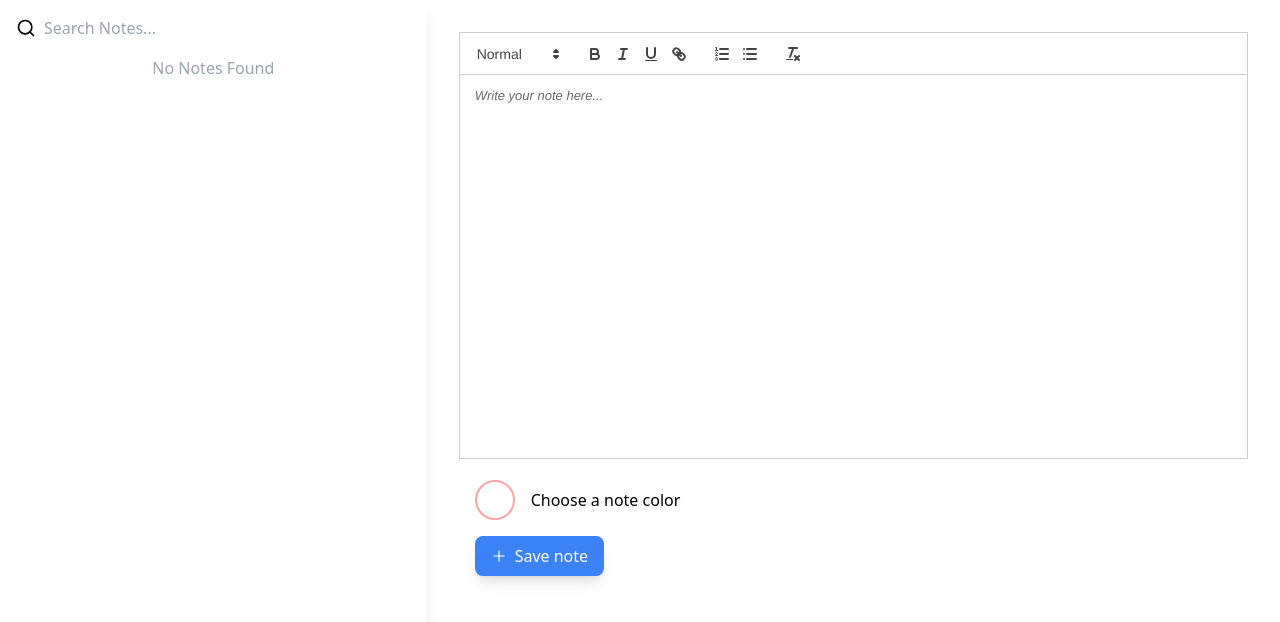
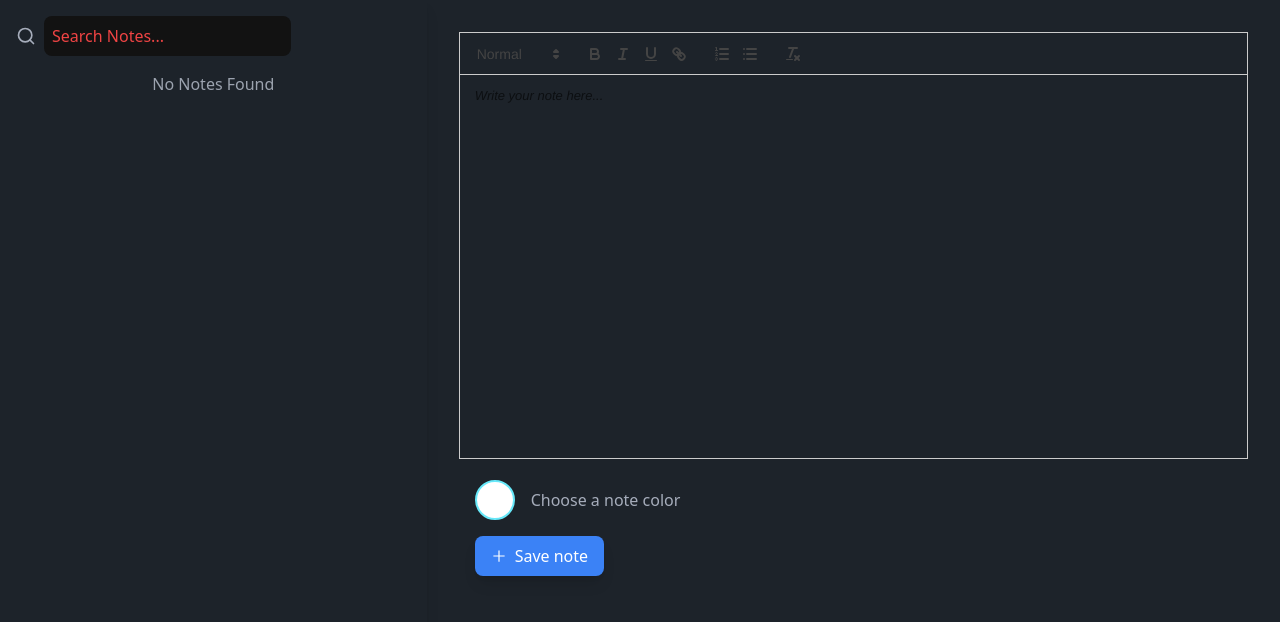
Before and after one commit to YashTirpude/Advance-Notes, a React (Vite) app: page / in a window 1280 px wide. Shown: the top 622 px of the page. Built offline with nearby package versions, Linux system fonts and the light colour scheme.

Commit message:
added ui theme

```diff
--- a/index.html
+++ b/index.html
@@ -1,5 +1,5 @@
 <!DOCTYPE html>
-<html lang="en">
+<html lang="en" data-theme="dark">
   <head>
     <meta charset="UTF-8" />
     <link rel="icon" type="image" href="/icons8-note-50.png" />
--- a/package.json
+++ b/package.json
@@ -22,6 +22,7 @@
     "@types/react-dom": "^18.3.1",
     "@vitejs/plugin-react": "^4.3.4",
     "autoprefixer": "^10.4.20",
+    "daisyui": "^4.12.14",
     "eslint": "^9.15.0",
     "eslint-plugin-react-hooks": "^5.0.0",
     "eslint-plugin-react-refresh": "^0.4.14",
--- a/src/App.tsx
+++ b/src/App.tsx
@@ -21,7 +21,7 @@ const App = () => {
       <div className="w-2/3 p-8">
         <ReactQuill
           placeholder="Write your note here..."
-          className="h-96 bg-white mb-[4rem]"
+          className="h-96  mb-[4rem]"
           theme="snow"
           value={editorContent}
           onChange={setEditorContent}
@@ -29,7 +29,7 @@ const App = () => {
 
         <div className="flex ml-[1rem] items-center mt-4 space-x-4 ">
           <div
-            className="relative w-10 h-10 rounded-full overflow-hidden border-2 border-red-300"
+            className="relative w-10 h-10 rounded-full overflow-hidden border-2 border-cyan-300"
             style={{ backgroundColor: noteColor }}
           >
             <input
--- a/src/components/Sidebar.tsx
+++ b/src/components/Sidebar.tsx
@@ -13,7 +13,7 @@ const Sidebar = () => {
   );
 
   return (
-    <div className="w-1/3 bg-white p-4 shadow-lg ">
+    <div className="w-1/3  p-4 shadow-lg ">
       <div className="flex items-center mb-4">
         <FiSearch className="text-xl mr-2" />
         <input
@@ -21,6 +21,7 @@ const Sidebar = () => {
           placeholder="Search Notes..."
           value={search}
           onChange={(e) => setSearch(e.target.value)}
+          className="placeholder-red-500 w-auto rounded-lg p-2"
         />
       </div>
 
@@ -30,8 +31,8 @@ const Sidebar = () => {
             <div
               key={index}
               onClick={() => selectNote(index)}
-              className="flex  justify-between items-center p-4 mb-2 rounded-lg shadow-md cursor-pointer border hover:bg-cyan-400
-          "
+              className={`flex  justify-between items-center p-4 mb-2 rounded-lg shadow-md cursor-pointer border hover:text-black hover:bg-cyan-400  transition duration-300
+          `}
             >
               <div
                 className="w-4 h-4 rounded-full mr-2 "
--- a/tailwind.config.js
+++ b/tailwind.config.js
@@ -1,8 +1,13 @@
 /** @type {import('tailwindcss').Config} */
+import daisyui from "daisyui";
+
 export default {
   content: ["./index.html", "./src/**/*.{js,ts,jsx,tsx}"],
   theme: {
     extend: {},
   },
-  plugins: [],
+  daisyui: {
+    themes: ["light", "dark", "cupcake"],
+  },
+  plugins: [daisyui],
 };
```
Also changed, not shown: 1 other file (tests, documents, lock files or other folders).
